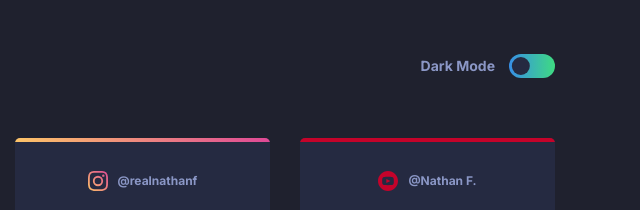
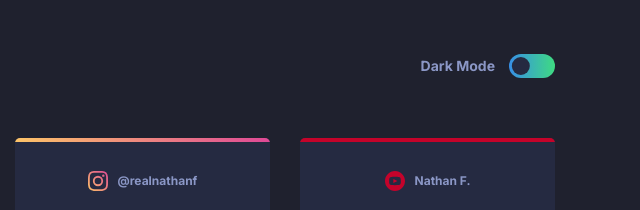
Before and after one commit to Isaiah-B/Social-Media-Dashboard, a plain HTML site: page index.html in a window 1280 px wide. Shown: the top 210 px of the page, 640-1280 px from the left. Drawn offline with Linux system fonts and the light colour scheme.

Commit message:
Remove @ from YouTube handle

```diff
--- a/index.html
+++ b/index.html
@@ -81,7 +81,7 @@
         <div class="card card-big card--youtube">
           <div class="card-big-header">
             <img src="images/icon-youtube.svg" alt="Youtube logo">
-            <p class="social-tag">@Nathan F.</p>
+            <p class="social-tag">Nathan F.</p>
           </div>
           <div class="card-big-metric">
             <span class="card-big-number">8239</span>
```
